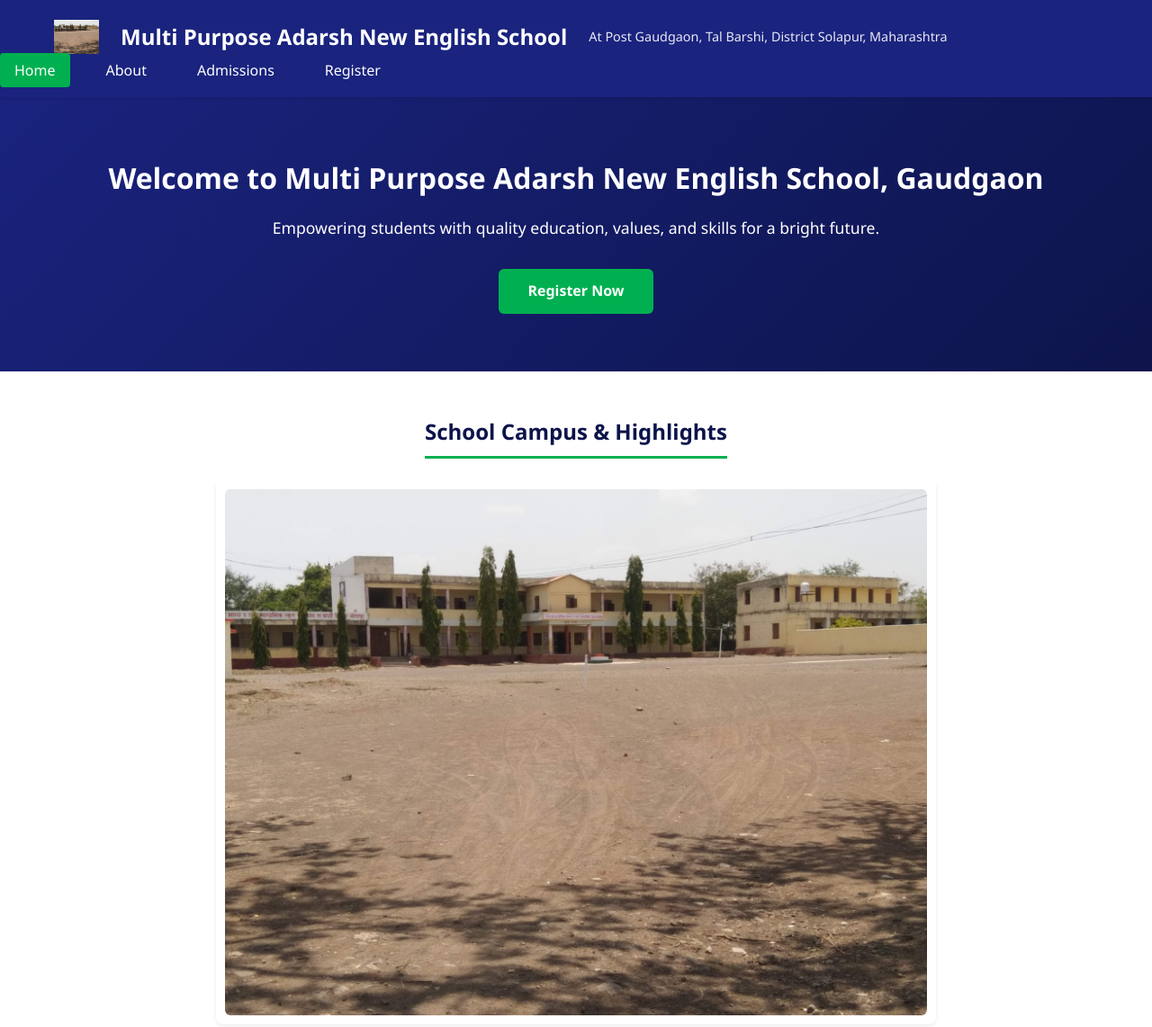
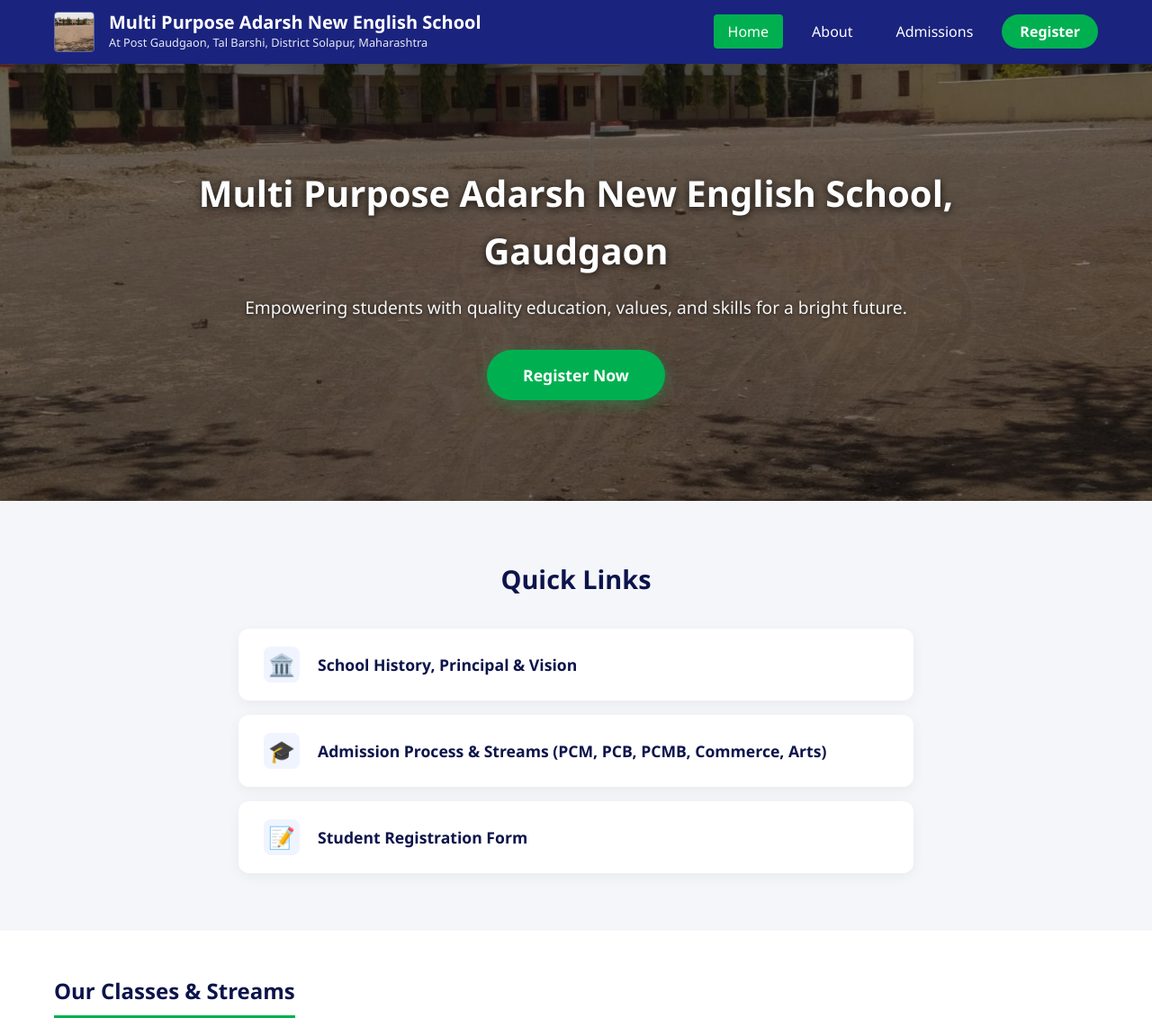
Before and after one commit to atharv-2252/adarshNewEnglish, a website: page index.html in a window 1280 px wide. Shown: the top 1142 px of the page at 90% size. Drawn offline with Linux system fonts and the light colour scheme.

Commit message:
Apply Gemini inspired professional design: clean header, hero banner with photo background, and styled quick link cards
Co-Authored-By: Claude Opus 5.5 <noreply@anthropic.com>

```diff
--- a/css/style.css
+++ b/css/style.css
@@ -1,15 +1,15 @@
-/* Multi Purpose Adarsh New English School, Gaudgaon - Clean, Simple Design */
+/* Multi Purpose Adarsh New English School, Gaudgaon - Professional Design */
 :root {
     --primary: #1a237e;
     --primary-dark: #0d144b;
     --secondary: #00b050;
     --secondary-dark: #007d3a;
     --bg: #ffffff;
-    --bg-light: #f8f9fa;
+    --bg-light: #f4f6f9;
     --text: #333333;
     --text-light: #6c757d;
     --border: #e0e0e0;
-    --shadow: 0 2px 4px rgba(0, 0, 0, 0.08);
+    --shadow: 0 4px 15px rgba(0, 0, 0, 0.08);
 }
 
 * { margin: 0; padding: 0; box-sizing: border-box; }
@@ -24,37 +24,53 @@ h1,h2,h3,h4 { font-weight: 600; margin-bottom: 1rem; }
 p { margin-bottom: 1rem; }
 
 /* Header */
-.site-header { background: var(--primary); color: white; padding: 1rem 0; box-shadow: var(--shadow); position: sticky; top: 0; z-index: 100; }
-.site-header .container { display: flex; align-items: center; gap: 1.5rem; }
-.logo { width: 50px; height: 50px; flex-shrink: 0; }
-    .logo-img { width: 100%; height: 100%; object-fit: contain; }
-    .logo-placeholder { display: none; }
-.site-title { font-size: 1.5rem; font-weight: 700; margin: 0; }
-.site-tagline { font-size: 0.9rem; opacity: 0.9; margin: 0; }
+.site-header { background: var(--primary); color: white; padding: 0.8rem 0; box-shadow: var(--shadow); position: sticky; top: 0; z-index: 100; }
+.header-container { display: flex; align-items: center; justify-content: space-between; flex-wrap: wrap; gap: 1rem; }
+.header-left { display: flex; align-items: center; gap: 1rem; }
+.logo { width: 45px; height: 45px; flex-shrink: 0; border-radius: 4px; overflow: hidden; border: 1px solid rgba(255,255,255,0.3); }
+.logo-img { width: 100%; height: 100%; object-fit: cover; }
+.site-title { font-size: 1.25rem; font-weight: 700; margin: 0; line-height: 1.2; }
+.site-tagline { font-size: 0.8rem; opacity: 0.9; margin: 0; }
 .site-nav { margin-left: auto; }
-.nav-list { display: flex; gap: 1.5rem; }
+.nav-list { display: flex; align-items: center; gap: 1rem; }
 .nav-link { color: white; font-weight: 500; padding: 0.5rem 1rem; border-radius: 4px; transition: background 0.2s; }
 .nav-link:hover { background: rgba(255,255,255,0.15); }
 .nav-link.active { background: var(--secondary); }
+.btn-nav { background: var(--secondary); border-radius: 50px; padding: 0.5rem 1.25rem; font-weight: 600; }
+.btn-nav:hover { background: var(--secondary-dark); }
 
 /* Hero */
-.hero-section { background: linear-gradient(135deg, var(--primary), var(--primary-dark)); color: white; text-align: center; padding: 4rem 2rem; }
-.hero-section h2 { font-size: 2rem; margin-bottom: 1rem; }
-.hero-section p { font-size: 1.1rem; max-width: 700px; margin: 0 auto 2rem; }
-.btn { display: inline-block; padding: 0.75rem 2rem; border-radius: 6px; font-weight: 600; border: none; cursor: pointer; transition: transform 0.2s, box-shadow 0.2s; }
-.btn-primary { background: var(--secondary); color: white; }
-.btn-primary:hover { background: var(--secondary-dark); transform: translateY(-2px); box-shadow: 0 4px 12px rgba(0,176,80,0.3); }
+.hero-section {
+    background: linear-gradient(rgba(0, 0, 0, 0.45), rgba(0, 0, 0, 0.55)), url('../assets/college-photo.jpg');
+    background-size: cover;
+    background-position: center;
+    background-repeat: no-repeat;
+    color: white;
+    text-align: center;
+    padding: 7rem 2rem;
+    min-height: 480px;
+    display: flex;
+    align-items: center;
+    justify-content: center;
+}
+.hero-section .container { max-width: 900px; width: 100%; }
+.hero-section h2 { font-size: 2.5rem; font-weight: 700; margin-bottom: 1rem; text-shadow: 0 2px 8px rgba(0,0,0,0.8); }
+.hero-section p { font-size: 1.2rem; max-width: 750px; margin: 0 auto 2rem; text-shadow: 0 1px 4px rgba(0,0,0,0.8); opacity: 0.95; }
+.btn-primary { background: var(--secondary); color: white; padding: 0.85rem 2.5rem; border-radius: 50px; font-size: 1.1rem; font-weight: 600; box-shadow: 0 4px 15px rgba(0,176,80,0.4); display: inline-block; transition: transform 0.2s, box-shadow 0.2s, background 0.2s; }
+.btn-primary:hover { background: var(--secondary-dark); transform: translateY(-2px); box-shadow: 0 6px 20px rgba(0,176,80,0.5); color: white; }
 
-/* Sections */
-.quick-links { padding: 3rem 2rem; background: var(--bg-light); text-align: center; }
-.quick-links h2 { color: var(--primary-dark); margin-bottom: 1.5rem; }
-.link-list { display: flex; flex-direction: column; gap: 1rem; max-width: 600px; margin: 0 auto; }
-.link-list a { display: block; padding: 1rem; background: white; border-radius: 8px; box-shadow: var(--shadow); font-weight: 500; transition: transform 0.2s, box-shadow 0.2s; }
-.link-list a:hover { transform: translateX(5px); box-shadow: 0 4px 12px rgba(0,0,0,0.1); color: var(--primary); }
+/* Quick Links */
+.quick-links { padding: 4rem 2rem; background: var(--bg-light); text-align: center; }
+.quick-links h2 { color: var(--primary-dark); margin-bottom: 2rem; font-size: 1.8rem; font-weight: 700; }
+.link-list { display: flex; flex-direction: column; gap: 1rem; max-width: 750px; margin: 0 auto; }
+.quick-link-card { display: flex; align-items: center; gap: 1.25rem; padding: 1.25rem 1.75rem; background: white; border-radius: 12px; box-shadow: 0 4px 15px rgba(0, 0, 0, 0.05); font-weight: 600; color: var(--primary-dark); transition: transform 0.2s, box-shadow 0.2s, background 0.2s; text-align: left; }
+.quick-link-card:hover { transform: translateY(-3px); box-shadow: 0 8px 25px rgba(0, 0, 0, 0.1); color: var(--primary); background: #ffffff; }
+.card-icon { font-size: 1.5rem; width: 40px; height: 40px; display: flex; align-items: center; justify-content: center; background: #f0f4ff; border-radius: 8px; flex-shrink: 0; }
+.card-text { font-size: 1.1rem; }
 
 .content-section { padding: 3rem 2rem; }
 .content-section h2 { color: var(--primary-dark); border-bottom: 3px solid var(--secondary); padding-bottom: 0.5rem; margin-bottom: 1.5rem; display: inline-block; }
-.info-card { background: white; border-radius: 8px; padding: 1.5rem; box-shadow: var(--shadow); margin-bottom: 1.5rem; }
+.info-card { background: white; border-radius: 12px; padding: 1.75rem; box-shadow: var(--shadow); margin-bottom: 1.5rem; }
 .info-card h3 { color: var(--primary); margin-bottom: 0.75rem; }
 .d-flex { display: flex; gap: 2rem; flex-wrap: wrap; }
 .d-flex > div { flex: 1; min-width: 250px; }
@@ -71,8 +87,8 @@ p { margin-bottom: 1rem; }
 .form-control { width: 100%; padding: 0.75rem; border: 2px solid var(--border); border-radius: 6px; font-size: 1rem; transition: border-color 0.2s; }
 .form-control:focus { border-color: var(--secondary); outline: none; box-shadow: 0 0 0 3px rgba(0,176,80,0.15); }
 textarea.form-control { min-height: 120px; resize: vertical; }
-.btn-submit { width: 100%; background: var(--primary); color: white; font-size: 1.1rem; padding: 1rem; border-radius: 6px; border: none; cursor: pointer; transition: background 0.2s; }
-.btn-submit:hover { background: var(--primary-dark); }
+.btn-submit { width: 100%; background: var(--secondary); color: white; font-size: 1.1rem; padding: 1rem; border-radius: 50px; border: none; cursor: pointer; transition: background 0.2s, box-shadow 0.2s; font-weight: 600; box-shadow: 0 4px 15px rgba(0,176,80,0.3); }
+.btn-submit:hover { background: var(--secondary-dark); box-shadow: 0 6px 20px rgba(0,176,80,0.4); }
 
 /* Table */
 table { width: 100%; border-collapse: collapse; margin: 1rem 0; font-size: 0.9rem; }
@@ -82,17 +98,18 @@ table tbody tr:hover { background: var(--bg-light); }
 
 /* Footer */
 .site-footer { background: var(--primary-dark); color: white; text-align: center; padding: 1.5rem; }
-.site-footer p { margin: 0; opacity: 0.7; font-size: 0.85rem; }
+.site-footer p { margin: 0; opacity: 0.8; font-size: 0.9rem; }
 
 /* Responsive */
 @media (max-width: 768px) {
-    .site-header .container { flex-direction: column; gap: 1rem; text-align: center; }
+    .header-container { flex-direction: column; text-align: center; }
+    .header-left { flex-direction: column; text-align: center; }
+    .site-nav { margin: 0 auto; }
     .nav-list { gap: 0.5rem; flex-wrap: wrap; justify-content: center; }
-    .hero-section { padding: 2.5rem 1rem; }
+    .hero-section { padding: 4rem 1rem; min-height: 380px; }
+    .hero-section h2 { font-size: 1.8rem; }
     .d-flex { flex-direction: column; }
     .form-row { flex-direction: column; }
 }
 .text-center { text-align: center; }
 .mt-2 { margin-top: 2rem; }
-.color-primary { color: var(--primary); }
-.color-secondary { color: var(--secondary); }
--- a/index.html
+++ b/index.html
@@ -8,48 +8,52 @@
 </head>
 <body>
 <header class="site-header">
-    <div class="container">
+    <div class="container header-container">
+        <div class="header-left">
             <div class="logo">
-            <img src="assets/logo.png" alt="Multi Purpose Adarsh New English School Logo" class="logo-img">
+                <img src="assets/college-photo.jpg" alt="Logo" class="logo-img">
             </div>
+            <div>
                 <h1 class="site-title">Multi Purpose Adarsh New English School</h1>
                 <p class="site-tagline">At Post Gaudgaon, Tal Barshi, District Solapur, Maharashtra</p>
+            </div>
         </div>
         <nav class="site-nav">
             <ul class="nav-list">
                 <li><a href="index.html" class="nav-link active">Home</a></li>
                 <li><a href="about.html" class="nav-link">About</a></li>
                 <li><a href="admissions.html" class="nav-link">Admissions</a></li>
-            <li><a href="register.html" class="nav-link">Register</a></li>
+                <li><a href="register.html" class="nav-link btn-nav">Register</a></li>
             </ul>
         </nav>
+    </div>
 </header>
 
 <main class="hero-section">
     <div class="container">
-        <h2>Welcome to Multi Purpose Adarsh New English School, Gaudgaon</h2>
+        <h2>Multi Purpose Adarsh New English School, Gaudgaon</h2>
         <p>Empowering students with quality education, values, and skills for a bright future.</p>
-        <a href="register.html" class="btn btn-primary">Register Now</a>
+        <a href="register.html" class="btn-primary">Register Now</a>
     </div>
 </main>
-
-<section class="content-section">
-    <div class="container text-center">
-        <h2>School Campus & Highlights</h2>
-        <div class="info-card" style="max-width: 800px; margin: 0 auto 2rem auto; padding: 10px;">
-            <img src="assets/college-photo.jpg" alt="Multi Purpose Adarsh New English School Campus" style="border-radius: 6px; width: 100%; height: auto;">
-        </div>
-    </div>
-</section>
 
 <section class="quick-links">
     <div class="container">
         <h2>Quick Links</h2>
-        <ul class="link-list">
-            <li><a href="about.html">School History, Principal & Vision</a></li>
-            <li><a href="admissions.html">Admission Process and Streams (PCM, PCB, PCMB, Commerce, Arts)</a></li>
-            <li><a href="register.html">Student Registration Form</a></li>
-        </ul>
+        <div class="link-list">
+            <a href="about.html" class="quick-link-card">
+                <span class="card-icon">🏛️</span>
+                <span class="card-text">School History, Principal & Vision</span>
+            </a>
+            <a href="admissions.html" class="quick-link-card">
+                <span class="card-icon">🎓</span>
+                <span class="card-text">Admission Process & Streams (PCM, PCB, PCMB, Commerce, Arts)</span>
+            </a>
+            <a href="register.html" class="quick-link-card">
+                <span class="card-icon">📝</span>
+                <span class="card-text">Student Registration Form</span>
+            </a>
+        </div>
     </div>
 </section>
 
```
Also changed, not shown: about.html (+7 -3 lines), admissions.html (+8 -4 lines), register.html (+8 -4 lines). Lines whose indentation alone changed are shown as unchanged.
